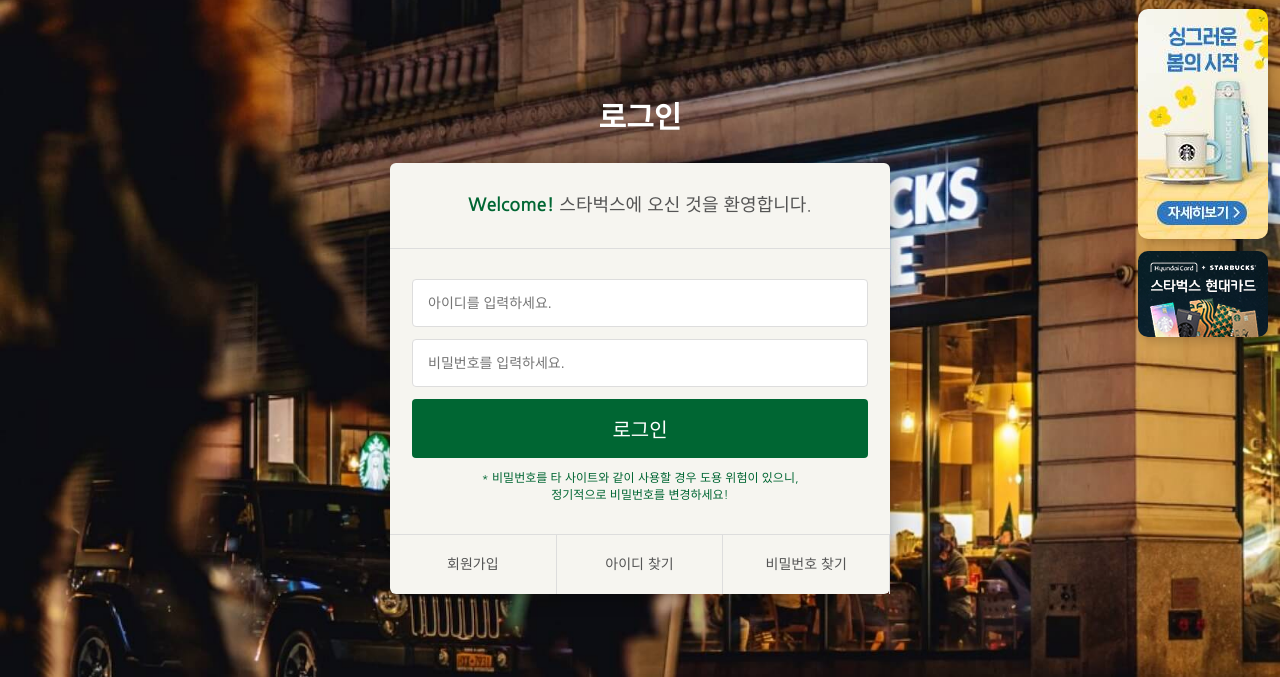
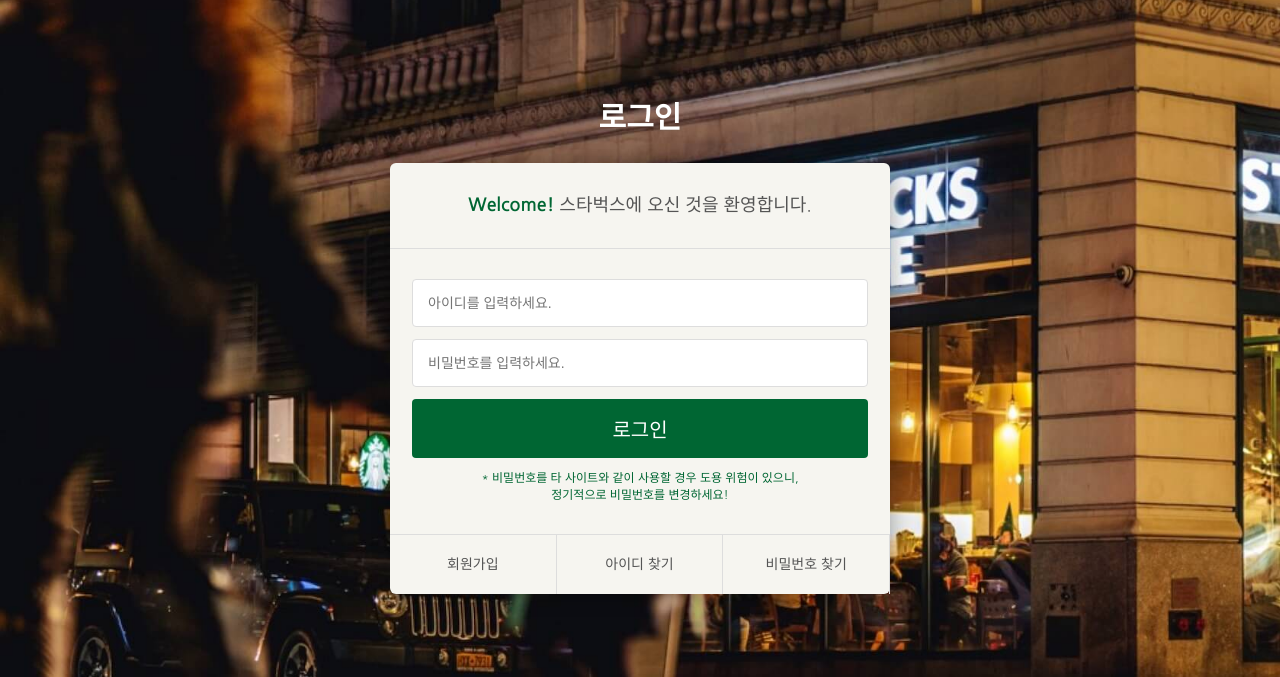
Before and after one commit to thdwlgus0605/starbucks, a plain HTML site: page signin/index.html in a window 1280 px wide. Shown: the part 123-800 px from the top of the page. Drawn offline with nearby package versions, Linux system fonts and the light colour scheme.

Commit message:
로그인 페이지 베너 수정

```diff
--- a/signin/index.html
+++ b/signin/index.html
@@ -371,15 +371,6 @@
 
       </div>
 
-      <div class="badges">
-        <div class="badge">
-          <img src="../images/badge3.jpg" alt="Badge" />
-        </div>
-        <div class="badge">
-          <img src="../images/badge2.jpg" alt="Badge" />
-        </div>
-      </div>
-
   </header>
 
   <section class="signin">
```
